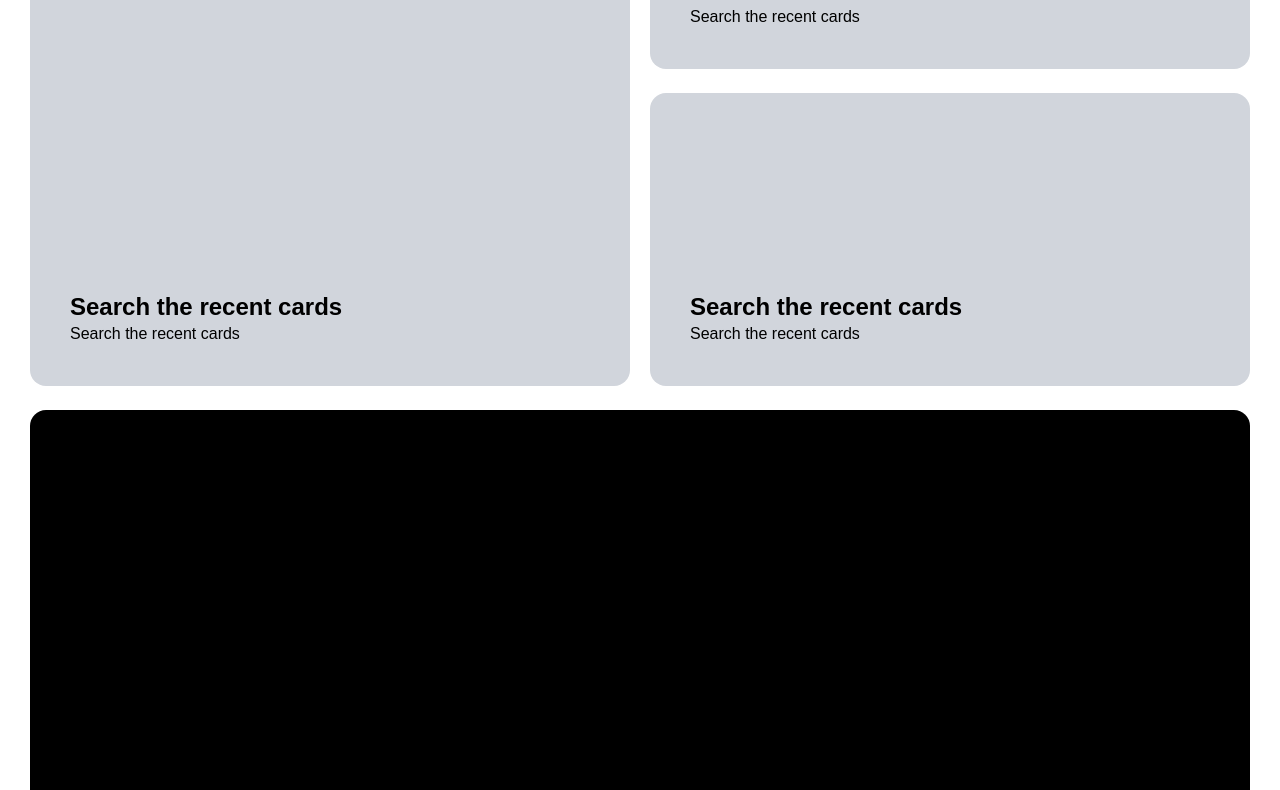
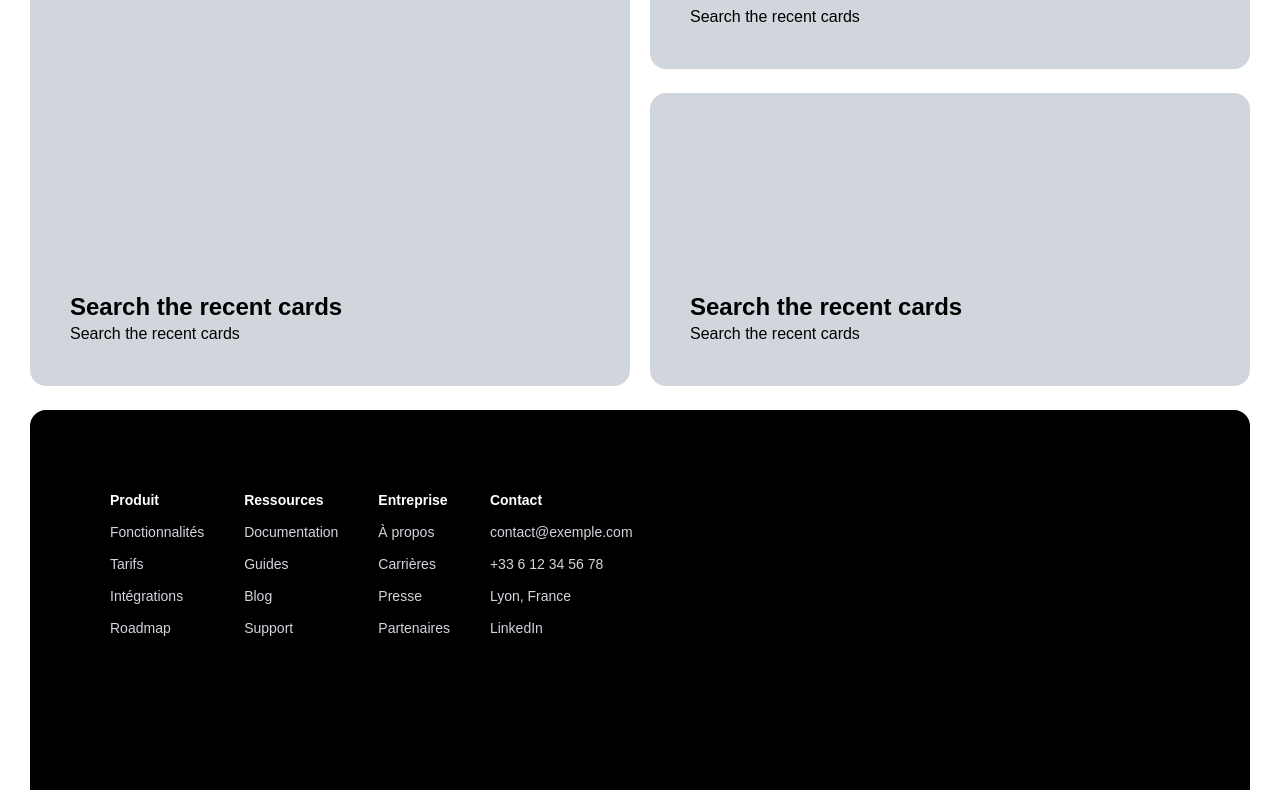
Before and after one commit to LilianFanilo/imac-api-ygo, a Nuxt app: page / in a window 1280 px wide. Shown: the part 1054-1844 px from the top of the page. Built offline with nearby package versions, Linux system fonts and the light colour scheme.

Commit message:
Add Monster Type Filter and Ordering

```diff
--- a/app/components/layouts/CardsDisplay.vue
+++ b/app/components/layouts/CardsDisplay.vue
@@ -21,6 +21,8 @@
     search,
     selectedTypes,
     filters,
+    sortField, // Exposé pour le template
+    sortDirection, // Exposé pour le template
     options,
     paginatedCards,
     currentPage,
@@ -52,18 +54,24 @@
       <div class="flex gap-x-2 px-4">
         <Select
           v-model="filters.race"
-          :types="options.races.value"
-          name="Type"
+          :types="options.races"
+          name="Card Type"
         />
         <Select
           v-model="filters.attribute"
-          :types="options.attributes.value"
+          :types="options.attributes"
           name="Attribute"
         />
         <Select
           v-model="filters.level"
-          :types="options.levels.value"
+          :types="options.levels"
           name="Level/Link"
+        />
+        <!-- Not working -->
+        <Select
+          v-model="filters.cardType"
+          :types="options.cardTypes"
+          name="Monster type"
         />
       </div>
       <div>
@@ -71,34 +79,53 @@
         <input
           type="radio"
           id="filterChoice1"
-          name="filter"
           value="atk"
+          v-model="sortField"
         />
         <label for="filterChoice1">Atk</label>
 
         <input
           type="radio"
           id="filterChoice2"
-          name="filter"
           value="def"
+          v-model="sortField"
         />
         <label for="filterChoice2">Def</label>
 
         <input
           type="radio"
           id="filterChoice3"
-          name="filter"
           value="level"
+          v-model="sortField"
         />
         <label for="filterChoice3">Level</label>
 
         <input
           type="radio"
           id="filterChoice4"
-          name="filter"
-          value="level"
+          value="name"
+          v-model="sortField"
         />
         <label for="filterChoice4">Name</label>
+      </div>
+
+      <div>
+        Direction :
+        <input
+          type="radio"
+          id="dirChoice1"
+          value="asc"
+          v-model="sortDirection"
+        />
+        <label for="dirChoice1">A-Z / Low-High</label>
+
+        <input
+          type="radio"
+          id="dirChoice2"
+          value="desc"
+          v-model="sortDirection"
+        />
+        <label for="dirChoice2">Z-A / High-Low</label>
       </div>
     </div>
 
--- a/app/components/ui/Select.vue
+++ b/app/components/ui/Select.vue
@@ -1,8 +1,5 @@
 <script setup lang="ts">
-  defineProps<{
-    types: string[]; // Typage strict
-    name: string;
-  }>();
+  defineProps<{ types: string[]; name: string }>();
   const model = defineModel<string>();
 </script>
 
--- a/app/composables/useCardFilters.ts
+++ b/app/composables/useCardFilters.ts
@@ -1,12 +1,15 @@
 // composables/useCardFilters.ts
-import { ref, computed, watch, type Ref } from "vue";
+import { ref, computed, watch, reactive, type Ref } from "vue";
 import type { YgoCard } from "~/types/ygo";
 
 export const useCardFilters = (initialCards: Ref<YgoCard[]>) => {
   const search = ref("");
   const selectedTypes = ref<string[]>([]);
+  const filters = ref({ cardType: "", level: "", attribute: "", race: "" });
 
-  const filters = ref({ cardType: "", level: "", attribute: "", race: "" });
+  // 1. Nouveaux états pour gérer le tri
+  const sortField = ref("name");
+  const sortDirection = ref("asc");
 
   const currentPage = ref(1);
   const pageSize = 20;
@@ -27,6 +30,7 @@ export const useCardFilters = (initialCards: Ref<YgoCard[]>) => {
   const uniqueCardTypes = computed(() => {
     const types = new Set<string>();
     const allowed = [
+      "Normal",
       "Fusion",
       "Synchro",
       "Xyz",
@@ -35,13 +39,20 @@ export const useCardFilters = (initialCards: Ref<YgoCard[]>) => {
       "Ritual",
       "Continuous",
       "Quick",
-      "Normal",
     ];
+
     initialCards.value.forEach((c) => {
-      c.type.split("/").forEach((part) => {
-        if (allowed.includes(part.trim())) types.add(part.trim());
+      // Si c.type n'existe pas, on passe à la suite
+      if (!c.type) return;
+
+      // On parcourt nos types autorisés pour voir si le type de la carte le contient
+      allowed.forEach((allow) => {
+        if (c.type.includes(allow)) {
+          types.add(allow);
+        }
       });
     });
+
     return Array.from(types).sort();
   });
 
@@ -90,17 +101,49 @@ export const useCardFilters = (initialCards: Ref<YgoCard[]>) => {
     return result;
   });
 
+  // 2. Nouvelle logique de tri
+  const sortedCards = computed(() => {
+    // Créer une copie pour ne pas muter le tableau d'origine
+    let result = [...filteredCards.value];
+
+    if (!sortField.value) return result;
+
+    result.sort((a, b) => {
+      let valA = a[sortField.value as keyof YgoCard];
+      let valB = b[sortField.value as keyof YgoCard];
+
+      // Sécurité : Gérer les cartes sans Atk/Def/Level (Magies, Pièges)
+      if (valA === undefined || valA === null) valA = -1;
+      if (valB === undefined || valB === null) valB = -1;
+
+      // Tri des chaînes de caractères (ex: nom de la carte)
+      if (typeof valA === "string" && typeof valB === "string") {
+        const compareResult = valA.localeCompare(valB);
+        return sortDirection.value === "asc" ? compareResult : -compareResult;
+      }
+
+      // Tri des nombres (Atk, Def, Level)
+      if (valA < valB) return sortDirection.value === "asc" ? -1 : 1;
+      if (valA > valB) return sortDirection.value === "asc" ? 1 : -1;
+      return 0;
+    });
+
+    return result;
+  });
+
+  // 3. La pagination utilise maintenant sortedCards au lieu de filteredCards
   const paginatedCards = computed(() => {
     const start = (currentPage.value - 1) * pageSize;
-    return filteredCards.value.slice(start, start + pageSize);
+    return sortedCards.value.slice(start, start + pageSize);
   });
 
   const totalPages = computed(() =>
-    Math.ceil(filteredCards.value.length / pageSize),
+    Math.ceil(sortedCards.value.length / pageSize),
   );
 
+  // Remise à la page 1 si on filtre ou qu'on trie
   watch(
-    [search, selectedTypes, filters],
+    [search, selectedTypes, filters, sortField, sortDirection],
     () => {
       currentPage.value = 1;
     },
@@ -111,14 +154,17 @@ export const useCardFilters = (initialCards: Ref<YgoCard[]>) => {
     search,
     selectedTypes,
     filters,
+    sortField, // Exposé pour le template
+    sortDirection, // Exposé pour le template
     currentPage,
     paginatedCards,
     totalPages,
-    options: {
+    // 4. Reactive() rend l'objet réactif dans ton template (plus besoin de .value)
+    options: reactive({
       attributes: uniqueAttributes,
       races: uniqueRaces,
       cardTypes: uniqueCardTypes,
       levels: uniqueLevels,
-    },
+    }),
   };
 };
--- a/app/pages/cards/index.vue
+++ b/app/pages/cards/index.vue
@@ -5,7 +5,7 @@
 
 <template>
   <Navbar />
-  <main class="pt-14">
+  <main>
     <CardsDisplay />
     <div
       class="fixed top-0 left-0 -z-20 w-screen h-screen bg-gray-800 bg-[url(/assets/img/space.gif)]"
--- a/app/pages/index.vue
+++ b/app/pages/index.vue
@@ -38,9 +38,52 @@
     </div>
 
     <BentoDisplay />
+  </main>
+  <footer class="gridBase">
+    <div
+      class="bg-black col-span-full h-[380px] rounded-t-2xl mt-6 p-[80px] flex gap-40px text-sm"
+    >
+      <!-- Produit -->
+      <section class="flex flex-col gap-3">
+        <span class="text-white font-bold">Produit</span>
+        <p class="text-gray-300 hover:text-white cursor-pointer">
+          Fonctionnalités
+        </p>
+        <p class="text-gray-300 hover:text-white cursor-pointer">Tarifs</p>
+        <p class="text-gray-300 hover:text-white cursor-pointer">
+          Intégrations
+        </p>
+        <p class="text-gray-300 hover:text-white cursor-pointer">Roadmap</p>
+      </section>
 
-    <footer
-      class="bg-black col-span-full h-[380px] rounded-t-2xl mt-6"
-    ></footer>
-  </main>
+      <!-- Ressources -->
+      <section class="flex flex-col gap-3">
+        <span class="text-white font-bold">Ressources</span>
+        <p class="text-gray-300 hover:text-white cursor-pointer">
+          Documentation
+        </p>
+        <p class="text-gray-300 hover:text-white cursor-pointer">Guides</p>
+        <p class="text-gray-300 hover:text-white cursor-pointer">Blog</p>
+        <p class="text-gray-300 hover:text-white cursor-pointer">Support</p>
+      </section>
+
+      <!-- Entreprise -->
+      <section class="flex flex-col gap-3">
+        <span class="text-white font-bold">Entreprise</span>
+        <p class="text-gray-300 hover:text-white cursor-pointer">À propos</p>
+        <p class="text-gray-300 hover:text-white cursor-pointer">Carrières</p>
+        <p class="text-gray-300 hover:text-white cursor-pointer">Presse</p>
+        <p class="text-gray-300 hover:text-white cursor-pointer">Partenaires</p>
+      </section>
+
+      <!-- Contact -->
+      <section class="flex flex-col gap-3">
+        <span class="text-white font-bold">Contact</span>
+        <p class="text-gray-300">contact@exemple.com</p>
+        <p class="text-gray-300">+33 6 12 34 56 78</p>
+        <p class="text-gray-300">Lyon, France</p>
+        <p class="text-gray-300 hover:text-white cursor-pointer">LinkedIn</p>
+      </section>
+    </div>
+  </footer>
 </template>
```
